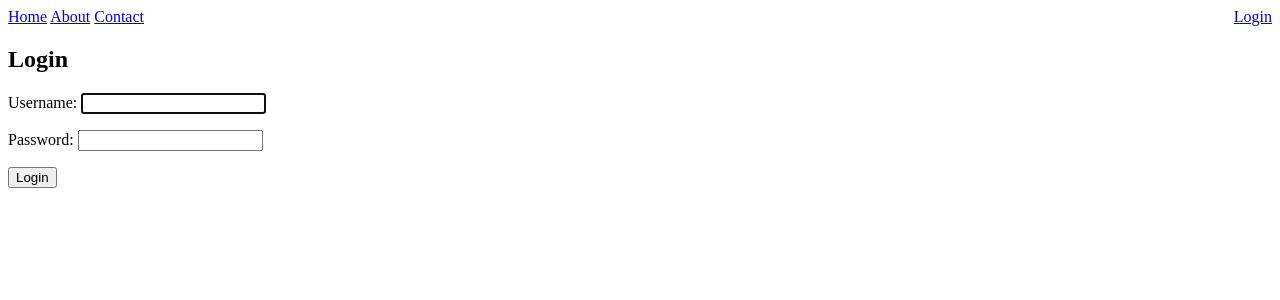
After one commit to johnbaek12025/django-website, a Django app: page /accounts/login in a window 1280 px wide. The commit adds this page. Shown: the top 300 px of the page. Run offline with Django 3.2, Linux system fonts and the light colour scheme.

Commit message:
add login session

```diff
--- a/hackershack_website/settings.py
+++ b/hackershack_website/settings.py
@@ -125,3 +125,6 @@ STATIC_URL = '/static/'
 # https://docs.djangoproject.com/en/3.2/ref/settings/#default-auto-field
 
 DEFAULT_AUTO_FIELD = 'django.db.models.BigAutoField'
+
+LOGIN_URL = "login"
+LOGIN_REDIRECT_URL = 'index'
--- /dev/null
+++ b/hackershack_website/templates/accounts/login.html
@@ -0,0 +1,13 @@
+{% extends 'base.html' %}
+
+{% block title %}Hacker Shack{% endblock %}
+
+
+{% block content %}
+<h2>Login</h2>
+<form method="post">
+    {% csrf_token %}
+    {{ form.as_p }}
+    <button type="submit">Login </button>
+</form>
+{% endblock %}
--- a/hackershack_website/templates/navbar.html
+++ b/hackershack_website/templates/navbar.html
@@ -14,4 +14,12 @@
     <span>{% if request.path == about_url %}About{% else %}<a href="{{about_url}}">About</a>{% endif %}</span>
     {% url 'contact' as contact_url %}
     <span>{% if request.path == contact_url %}Contact{% else %}<a href="{{contact_url}}">Contact</a>{% endif %}</span>
+    <span style="float:right">
+        {% if user.is_authenticated %}
+            <span>Hi {{user.username}}!</span>
+            <span><a href="{% url 'logout' %}">Logout</a></span>
+        {% else %}
+            <span><a href="{% url 'login' %}">Login</a></span>
+        {% endif %}
+    </span>
 </div>
--- a/hackershack_website/urls.py
+++ b/hackershack_website/urls.py
@@ -14,13 +14,27 @@ Including another URLconf
     2. Add a URL to urlpatterns:  path('blog/', include('blog.urls'))
 """
 from django.contrib import admin
-from django.urls import path
+from django.urls import path, include
+from django.contrib.auth import views as auth_views
 
 from . import views
+
 
 urlpatterns = [
     path('admin/', admin.site.urls),
     path('', views.index, name="index"),
     path('about', views.about, name="about"),
     path('contact', views.contact, name="contact"),
+
+    #Django Auth
+    path('accounts/login', auth_views.LoginView.as_view(template_name="accounts/login.html"), name='login'),
+    path('accounts/logout', auth_views.LogoutView.as_view(), name='logout'),
 ]
+
+# path('accounts/', include('django.contrib.auth.urls')),
+
+# admin/
+# [name='index']s
+# about [name='about']
+# contact [name='contact']
+# accounts/login [name='login']
--- a/hackershack_website/views.py
+++ b/hackershack_website/views.py
@@ -3,6 +3,7 @@
 from django.shortcuts import render
 
 def index(request):
+    # print(f"request is {request}")
     return render(request, 'index.html')
     # template = loader.get_template('index.html')
     # return HttpResponse(template.render({}, request))
```
Also changed, not shown: db.sqlite3.
